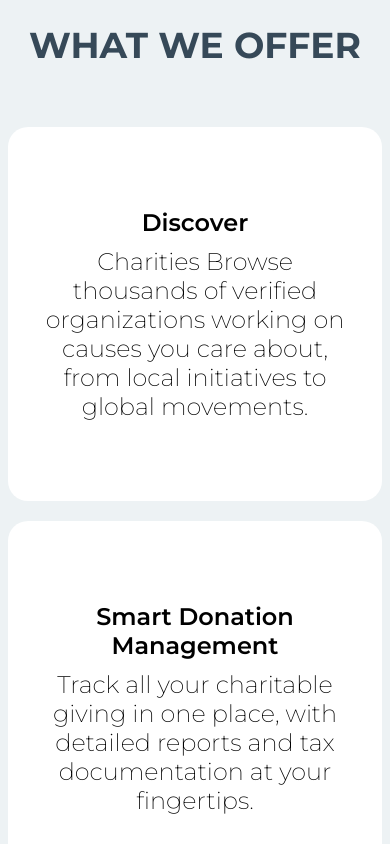
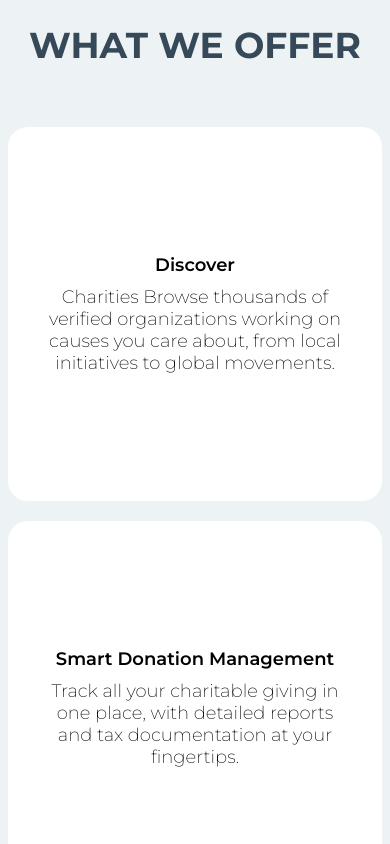
Before and after one commit to AkilanSS/23CSE113-Charity-Selection-and-Landing-Page, a plain HTML site: page index.html in a window 390 px wide. Shown: the part 900-1744 px from the top of the page. Drawn offline with Linux system fonts and the light colour scheme.

Commit message:
changed font size units to responsive units

```diff
--- a/css/headbanner.css
+++ b/css/headbanner.css
@@ -224,7 +224,7 @@ a:hover {
     aspect-ratio: 1 / 1;
     background-color: #FFFFFF;
     border-radius: 20px;
-    font-size: 24px;
+    font-size: 1.5em;
     display: flex;
     align-items: center;
     justify-content: center;
```
